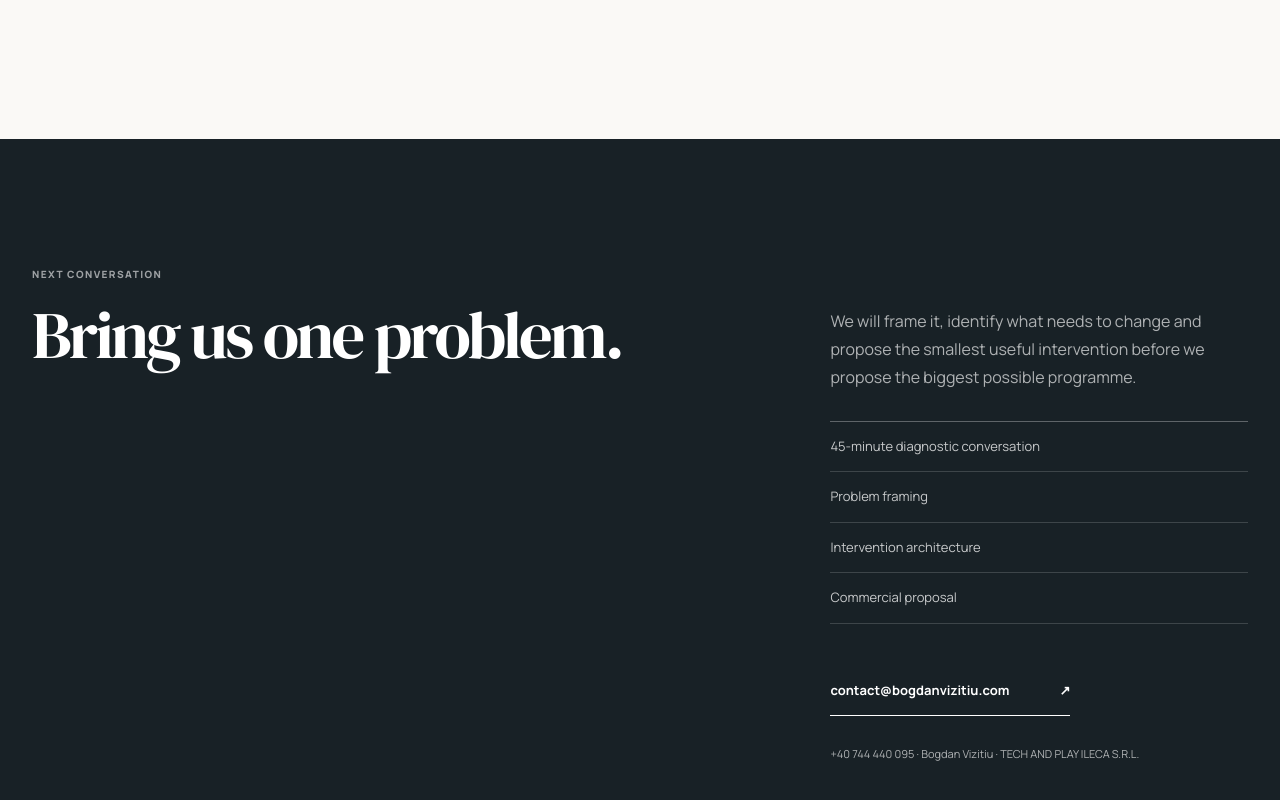
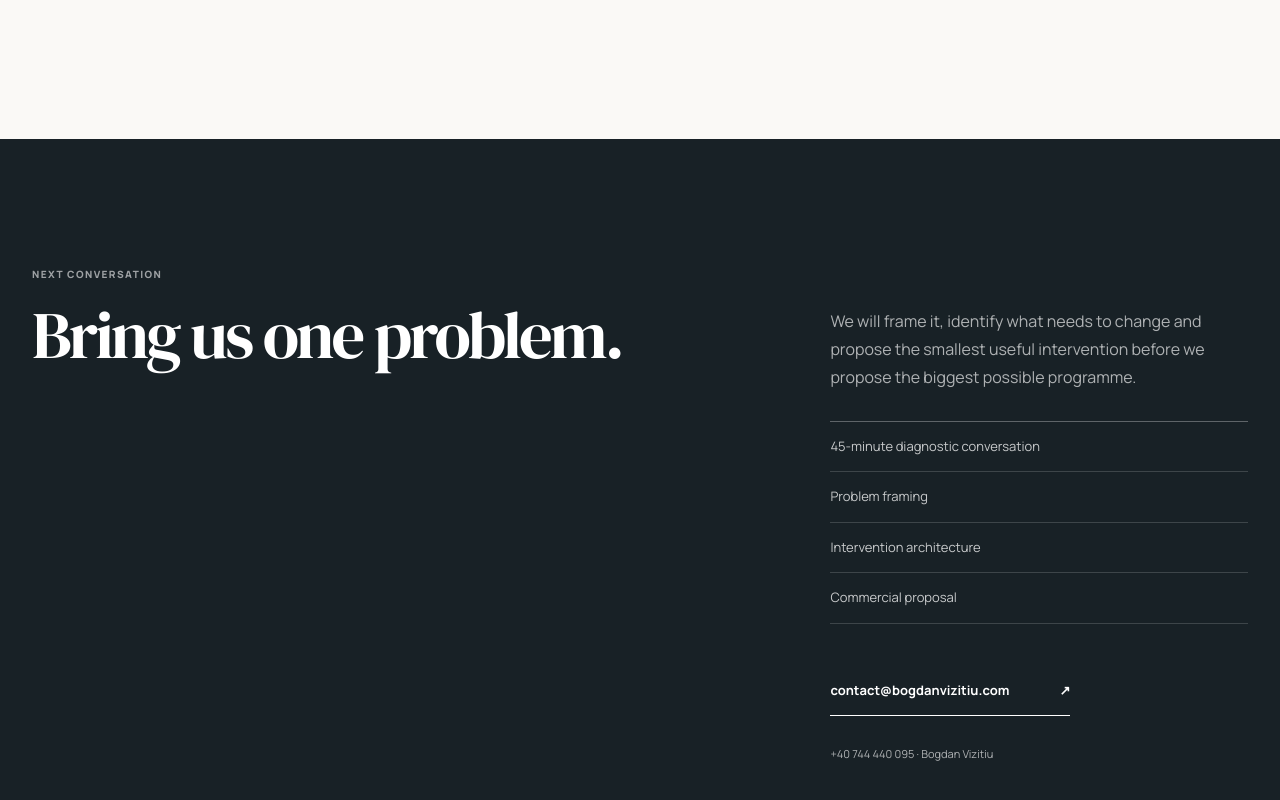
Before and after one commit to ivanovroxana1988-arch/bogdanvizitiu, a Next.js app: page /en/b2b-portfolio-2026 in a window 1280 px wide. Shown: the part 9301-10101 px from the top of the page. Built offline with nearby package versions, Linux system fonts and the light colour scheme.

Commit message:
Remove TECH AND PLAY from private B2B portfolio

```diff
--- a/app/(en)/en/b2b-portfolio-2026/page.tsx
+++ b/app/(en)/en/b2b-portfolio-2026/page.tsx
@@ -358,7 +358,7 @@ export default function ClientPortfolio2026() {
               <a className={styles.lightCta} href="mailto:contact@bogdanvizitiu.com">
                 contact@bogdanvizitiu.com <span aria-hidden="true">↗</span>
               </a>
-              <p className={styles.contactLine}>+40 744 440 095 · Bogdan Vizitiu · TECH AND PLAY ILECA S.R.L.</p>
+              <p className={styles.contactLine}>+40 744 440 095 · Bogdan Vizitiu</p>
             </div>
           </div>
         </div>
```
